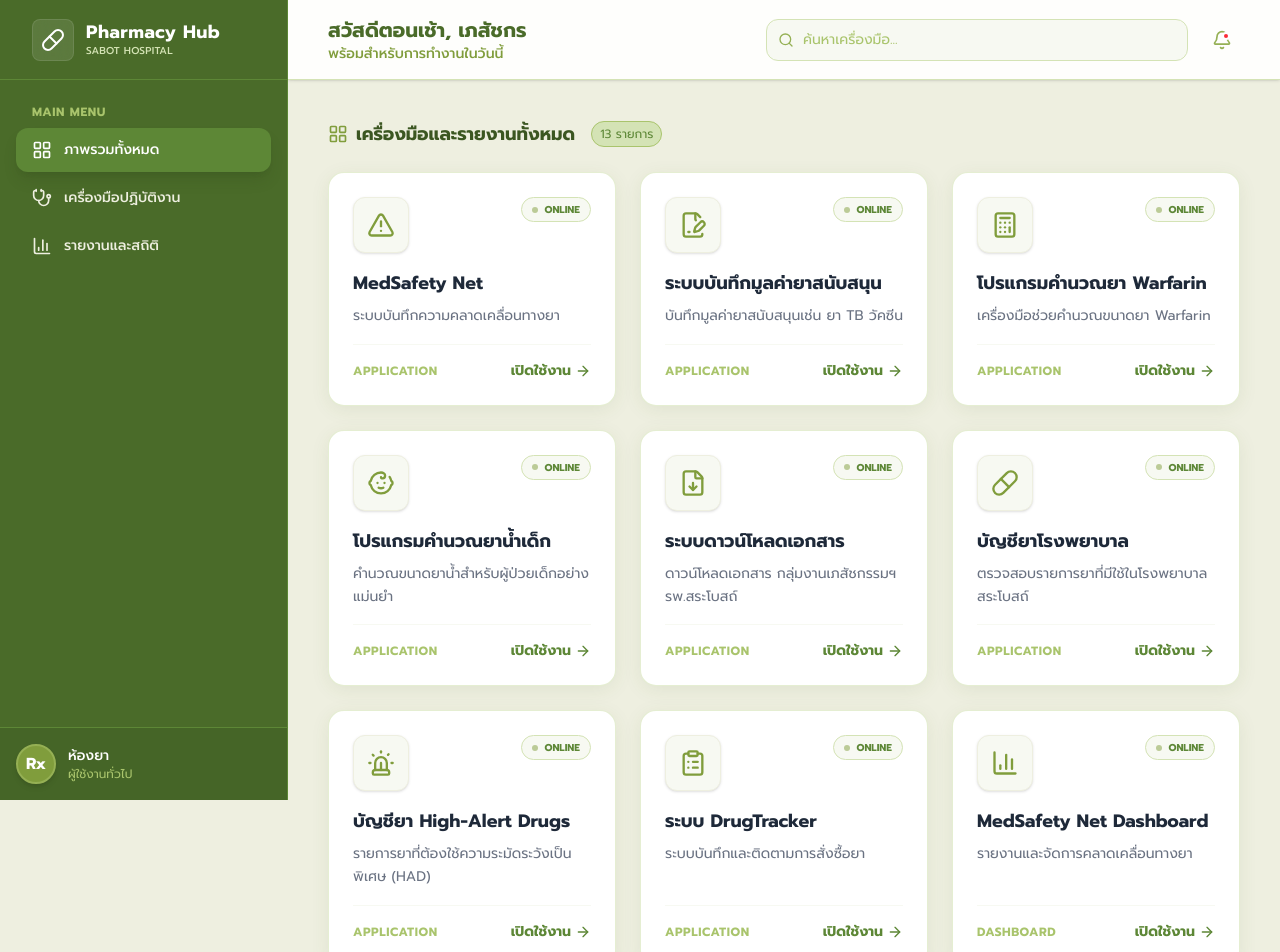
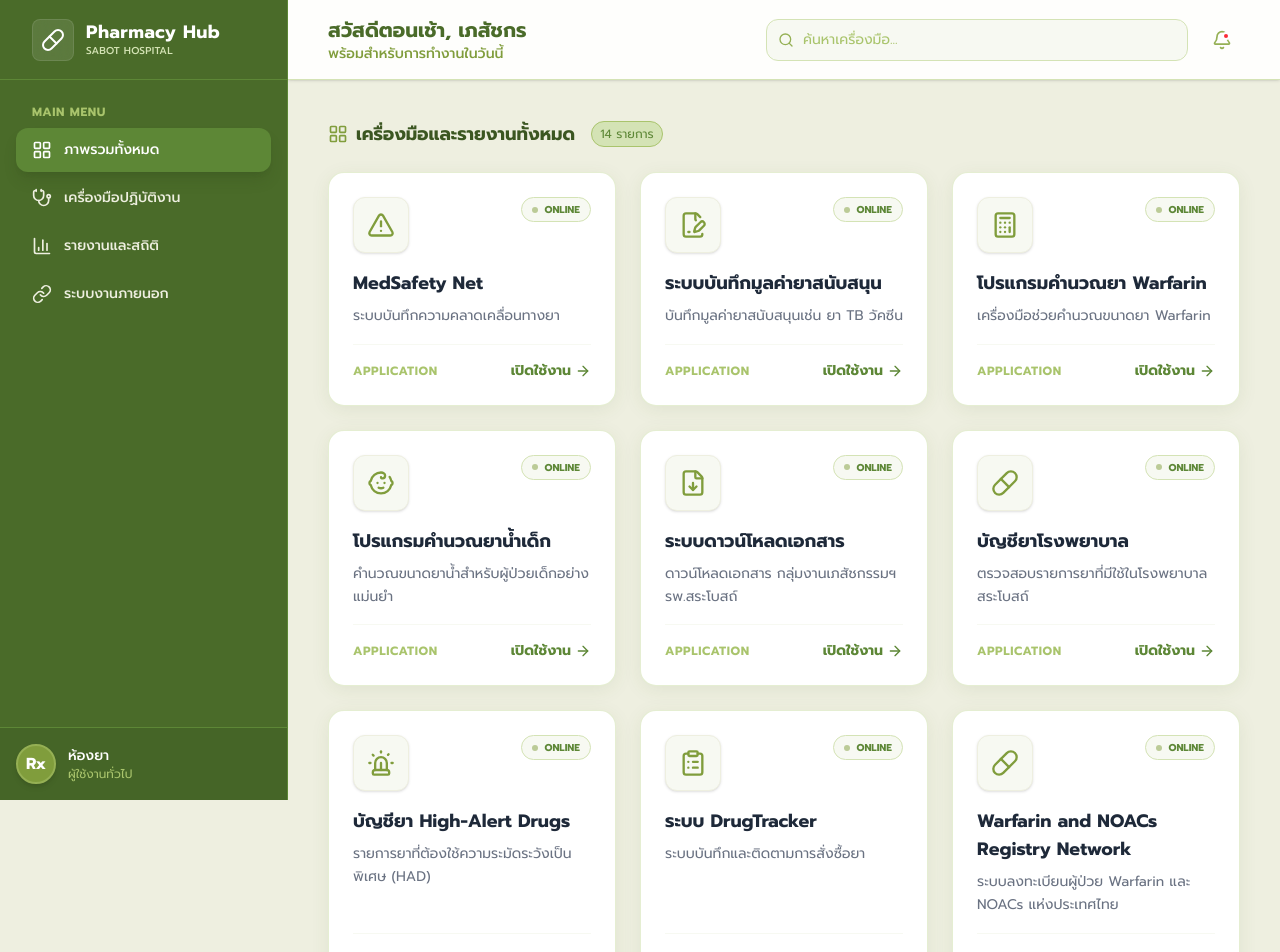
Before and after one commit to pharmacist-sabot/pharmacy-hub-sabot, a Vue app: page / in a window 1280 px wide. Shown: the top 952 px of the page. Built offline with nearby package versions, Linux system fonts and the light colour scheme.

Commit message:
feat: add external systems tab

```diff
--- a/src/components/layout/AppSidebar.vue
+++ b/src/components/layout/AppSidebar.vue
@@ -2,6 +2,7 @@
 import {
   BarChart3,
   LayoutGrid,
+  Link,
   Pill,
   Stethoscope,
 } from 'lucide-vue-next';
@@ -15,8 +16,8 @@ const store = useUIStore();
 const { currentTab, isMobileMenuOpen } = storeToRefs(store);
 const { toggleMobileMenu } = store;
 
-function navigateToTab(tab: 'all' | 'tool' | 'report') {
-  const routes = { all: '/', tool: '/tools', report: '/reports' };
+function navigateToTab(tab: 'all' | 'tool' | 'report' | 'external') {
+  const routes = { all: '/', tool: '/tools', report: '/reports', external: '/external' };
   router.push(routes[tab]);
 }
 </script>
@@ -80,6 +81,15 @@ function navigateToTab(tab: 'all' | 'tool' | 'report') {
           <BarChart3 class="w-5 h-5" />
           รายงานและสถิติ
         </button>
+
+        <button
+          class="w-full flex items-center gap-3 px-4 py-3 text-sm font-medium rounded-xl transition-all outline-none"
+          :class="currentTab === 'external' ? 'bg-sabot-600 text-white shadow-lg shadow-sabot-900/20' : 'text-sabot-100 hover:bg-sabot-600/50 hover:text-white'"
+          @click="navigateToTab('external')"
+        >
+          <Link class="w-5 h-5" />
+          ระบบงานภายนอก
+        </button>
       </div>
 
       <!-- User Profile Footer -->
--- a/src/data/resources.ts
+++ b/src/data/resources.ts
@@ -74,6 +74,15 @@ export const pharmacyResources: ResourceItem[] = [
     isActive: true,
     type: 'tool',
   },
+  {
+    id: 'thai-acc-warfarin',
+    title: 'Warfarin and NOACs Registry Network',
+    description: 'ระบบลงทะเบียนผู้ป่วย Warfarin และ NOACs แห่งประเทศไทย',
+    iconName: 'Link',
+    url: 'http://thaiacc.org/warfarin/',
+    isActive: true,
+    type: 'external',
+  },
 
   // --- Reports ---
   {
--- a/src/router/index.ts
+++ b/src/router/index.ts
@@ -23,6 +23,7 @@ const tabRoutes: RouteRecordRaw[] = [
   createTabRoute('/', 'home', 'all'),
   createTabRoute('/tools', 'tools', 'tool'),
   createTabRoute('/reports', 'reports', 'report'),
+  createTabRoute('/external', 'external', 'external'),
 ];
 
 const router = createRouter({
--- a/src/stores/ui.ts
+++ b/src/stores/ui.ts
@@ -1,7 +1,7 @@
 import { defineStore } from 'pinia';
 import { ref } from 'vue';
 
-export type TabType = 'all' | 'tool' | 'report';
+export type TabType = 'all' | 'tool' | 'report' | 'external';
 
 export const useUIStore = defineStore('ui', () => {
   const isMobileMenuOpen = ref(false);
--- a/src/types/resource.d.ts
+++ b/src/types/resource.d.ts
@@ -5,5 +5,5 @@ export type ResourceItem = {
   iconName: string;
   url: string;
   isActive: boolean;
-  type: 'tool' | 'report';
+  type: 'tool' | 'report' | 'external';
 };
--- a/src/views/HomeView.vue
+++ b/src/views/HomeView.vue
@@ -1,5 +1,5 @@
 <script setup lang="ts">
-import { BarChart3, LayoutGrid, Search, SearchX, Stethoscope } from 'lucide-vue-next';
+import { BarChart3, LayoutGrid, Link, Search, SearchX, Stethoscope } from 'lucide-vue-next';
 import { storeToRefs } from 'pinia';
 import { computed } from 'vue';
 
@@ -37,6 +37,7 @@ const tabConfig = {
   all: { title: 'เครื่องมือและรายงานทั้งหมด', icon: LayoutGrid },
   tool: { title: 'เครื่องมือปฏิบัติงาน (Tools)', icon: Stethoscope },
   report: { title: 'รายงานและสถิติ (Reports)', icon: BarChart3 },
+  external: { title: 'ระบบงานภายนอก (External Systems)', icon: Link },
 };
 
 const sectionTitle = computed(() => {
```
